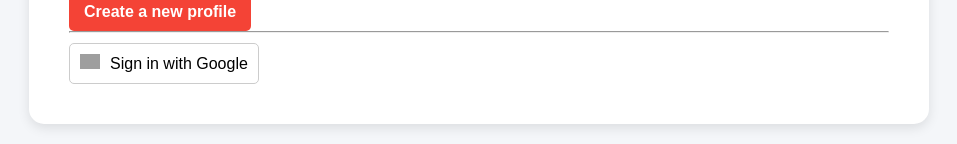
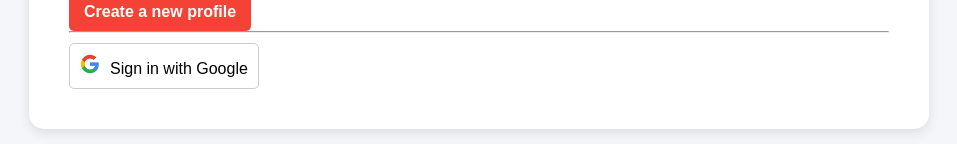
Before and after one commit to Taco-s-Cloud/Taco-UI, a React (Create React App) app: page / in a window 1280 px wide. Shown: the part 550-694 px from the top of the page, without its empty margins (161-1118 px from the left). Built offline with nearby package versions, Linux system fonts and the light colour scheme; grey boxes are pictures that could not be loaded.

Commit message:
adding google photo

```diff
--- a/src/components/UserProfile.js
+++ b/src/components/UserProfile.js
@@ -7,7 +7,8 @@ import {
   signInWithPopup,
   GoogleAuthProvider,
 } from 'firebase/auth';
-import Logo from '../images/logo.png'; // Adjust
+import Logo from '../images/logo.png';
+import Google from '../images/Google.png';
 
 const UserProfile = () => {
   const [isLogin, setIsLogin] = useState(true);
@@ -150,7 +151,7 @@ const UserProfile = () => {
         }}
       >
         <img
-          src="https://upload.wikimedia.org/wikipedia/commons/thumb/5/53/Google_%22G%22_Logo.svg/512px-Google_%22G%22_Logo.svg.png"
+          src={Google}
           alt="Google Logo"
           style={{ width: '20px', marginRight: '10px' }}
         />
```
